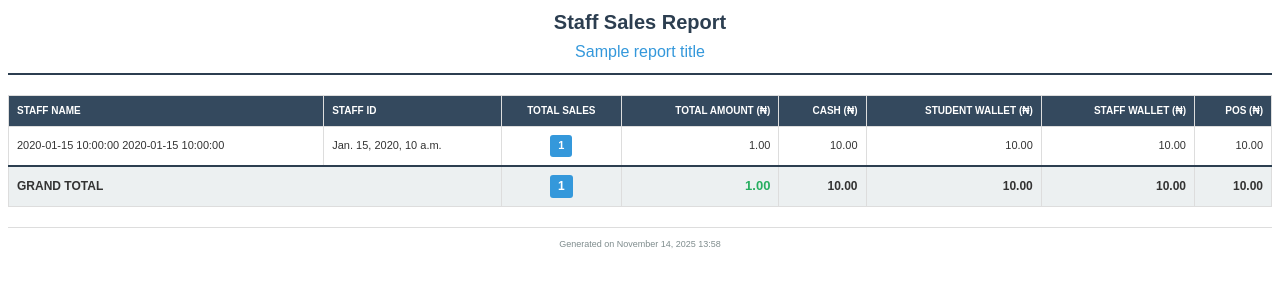
After one commit to Ziko278/ics, a Django app: template inventory/templates/inventory/sales/staff_report_pdf.html in a window 1280 px wide. The commit adds this page. Shown: the top 300 px of the page. Run offline with Django 3.2, Linux system fonts and the light colour scheme; the template is opened without the code that fills it: most values are stand-ins (such as "Sample title", 1, 10 or a date in 2020); parts of the project's set-up code (start-up, migrations or seed data) failed here and were passed over.

```diff
--- /dev/null
+++ b/inventory/templates/inventory/sales/staff_report_pdf.html
@@ -0,0 +1,158 @@
+<!DOCTYPE html>
+<html>
+<head>
+    <meta charset="UTF-8">
+    <title>Staff Sales Report</title>
+    <style>
+        @page {
+            size: A4 landscape;
+            margin: 1cm;
+        }
+
+        body {
+            font-family: Arial, sans-serif;
+            font-size: 11px;
+            line-height: 1.4;
+            color: #333;
+        }
+
+        .header {
+            text-align: center;
+            margin-bottom: 20px;
+            padding-bottom: 10px;
+            border-bottom: 2px solid #2c3e50;
+        }
+
+        .header h1 {
+            margin: 0 0 5px 0;
+            font-size: 20px;
+            color: #2c3e50;
+        }
+
+        .header h2 {
+            margin: 0;
+            font-size: 16px;
+            color: #3498db;
+            font-weight: normal;
+        }
+
+        table {
+            width: 100%;
+            border-collapse: collapse;
+            margin-top: 10px;
+        }
+
+        th, td {
+            padding: 8px;
+            text-align: left;
+            border: 1px solid #ddd;
+        }
+
+        th {
+            background-color: #34495e;
+            color: white;
+            font-weight: bold;
+            font-size: 10px;
+            text-transform: uppercase;
+        }
+
+        tr:nth-child(even) {
+            background-color: #f8f9fa;
+        }
+
+        .text-center {
+            text-align: center;
+        }
+
+        .text-end {
+            text-align: right;
+        }
+
+        .badge {
+            display: inline-block;
+            padding: 3px 8px;
+            background-color: #3498db;
+            color: white;
+            border-radius: 3px;
+            font-weight: bold;
+        }
+
+        tfoot td {
+            background-color: #ecf0f1;
+            font-weight: bold;
+            font-size: 12px;
+            border-top: 2px solid #2c3e50;
+        }
+
+        .total-amount {
+            color: #27ae60;
+            font-size: 13px;
+        }
+
+        .footer {
+            margin-top: 20px;
+            padding-top: 10px;
+            border-top: 1px solid #ddd;
+            font-size: 9px;
+            color: #7f8c8d;
+            text-align: center;
+        }
+    </style>
+</head>
+<body>
+    <div class="header">
+        <h1>Staff Sales Report</h1>
+        <h2>{{ report_title }}</h2>
+    </div>
+
+    <table>
+        <thead>
+            <tr>
+                <th>Staff Name</th>
+                <th>Staff ID</th>
+                <th class="text-center">Total Sales</th>
+                <th class="text-end">Total Amount (₦)</th>
+                <th class="text-end">Cash (₦)</th>
+                <th class="text-end">Student Wallet (₦)</th>
+                <th class="text-end">Staff Wallet (₦)</th>
+                <th class="text-end">POS (₦)</th>
+            </tr>
+        </thead>
+        <tbody>
+            {% for staff in staff_summary %}
+            <tr>
+                <td>{{ staff.created_by__first_name|title }} {{ staff.created_by__last_name|title }}</td>
+                <td>{{ staff.created_by__staff_id }}</td>
+                <td class="text-center">
+                    <span class="badge">{{ staff.total_sales }}</span>
+                </td>
+                <td class="text-end">{{ staff.total_amount|floatformat:2 }}</td>
+                <td class="text-end">{{ staff.cash_total|floatformat:2 }}</td>
+                <td class="text-end">{{ staff.student_wallet_total|floatformat:2 }}</td>
+                <td class="text-end">{{ staff.staff_wallet_total|floatformat:2 }}</td>
+                <td class="text-end">{{ staff.pos_total|floatformat:2 }}</td>
+            </tr>
+            {% endfor %}
+        </tbody>
+        {% if staff_summary %}
+        <tfoot>
+            <tr>
+                <td colspan="2">GRAND TOTAL</td>
+                <td class="text-center">
+                    <span class="badge">{{ grand_totals.total_sales }}</span>
+                </td>
+                <td class="text-end total-amount">{{ grand_totals.total_amount|floatformat:2 }}</td>
+                <td class="text-end">{{ grand_totals.cash_total|floatformat:2 }}</td>
+                <td class="text-end">{{ grand_totals.student_wallet_total|floatformat:2 }}</td>
+                <td class="text-end">{{ grand_totals.staff_wallet_total|floatformat:2 }}</td>
+                <td class="text-end">{{ grand_totals.pos_total|floatformat:2 }}</td>
+            </tr>
+        </tfoot>
+        {% endif %}
+    </table>
+
+    <div class="footer">
+        Generated on {% now "F d, Y H:i" %}
+    </div>
+</body>
+</html>
--- a/inventory/urls.py
+++ b/inventory/urls.py
@@ -15,7 +15,7 @@ from .views import (
     assignment_list_view, generate_collections_view, collection_job_status_view, collection_job_status_ajax,
     student_collection_search_view, ajax_get_students_by_class, ajax_get_students_by_reg_no,
     student_collection_dashboard_view, process_collection_view, create_direct_collection_view, create_assignment_view,
-    delete_assignment_view, edit_assignment_view, api_person_search,
+    delete_assignment_view, edit_assignment_view, api_person_search, staff_sales_report,
 )
 
 
@@ -90,6 +90,8 @@ urlpatterns = [
 
     path('place-order/', place_order_view, name='place_order'),
     path('orders/', view_orders, name='view_orders'),
+
+    path('sales/staff-report/', staff_sales_report, name='staff_sales_report'),
     path('orders/<int:pk>/', order_detail, name='order_detail'),
     path('orders/<int:pk>/refund/', process_refund, name='process_refund'),
     path('place-order/', place_order_view, name='place_order'),
```
Also changed, not shown: admin_site/templates/admin_site/layout.html (+8 -1 lines), inventory/templates/inventory/sales/index.html (+15 -5 lines), inventory/templates/inventory/sales/staff_report.html (added, +123 -0 lines), inventory/views.py (+284 -1 lines).
